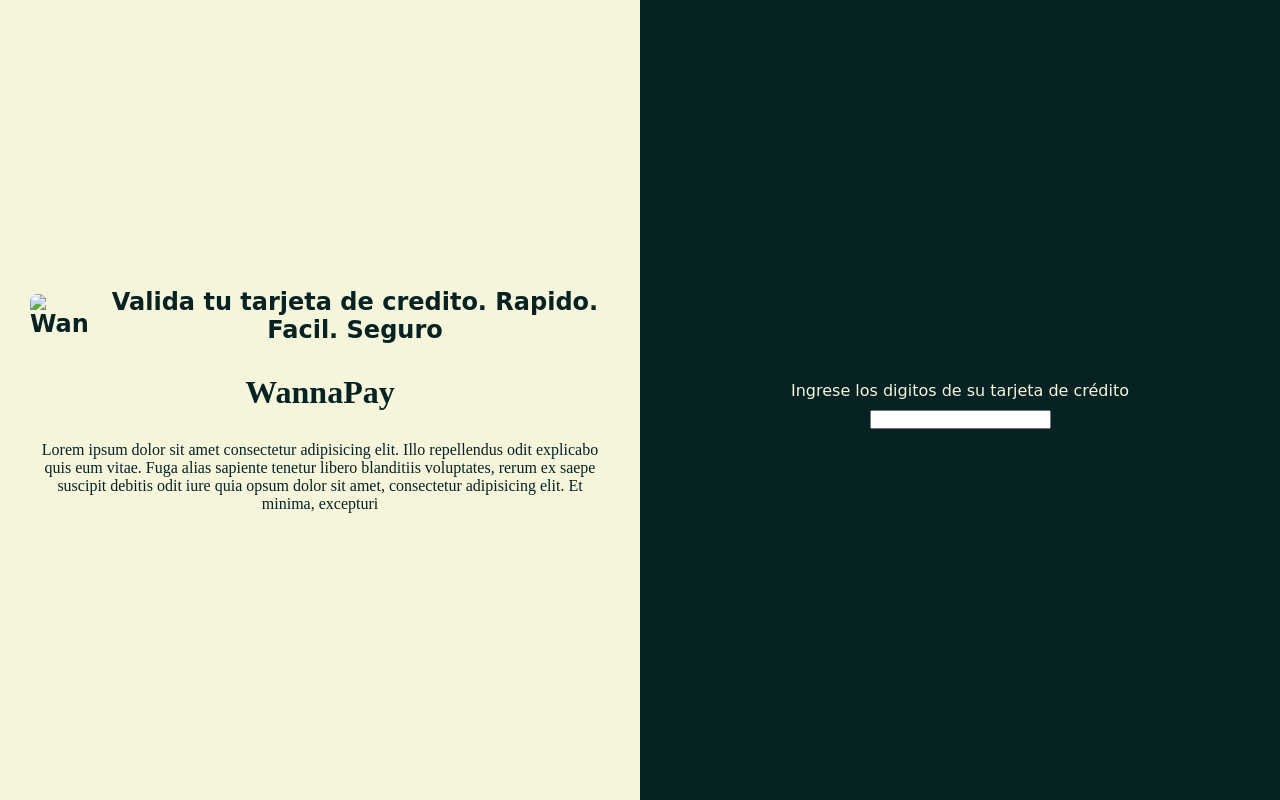
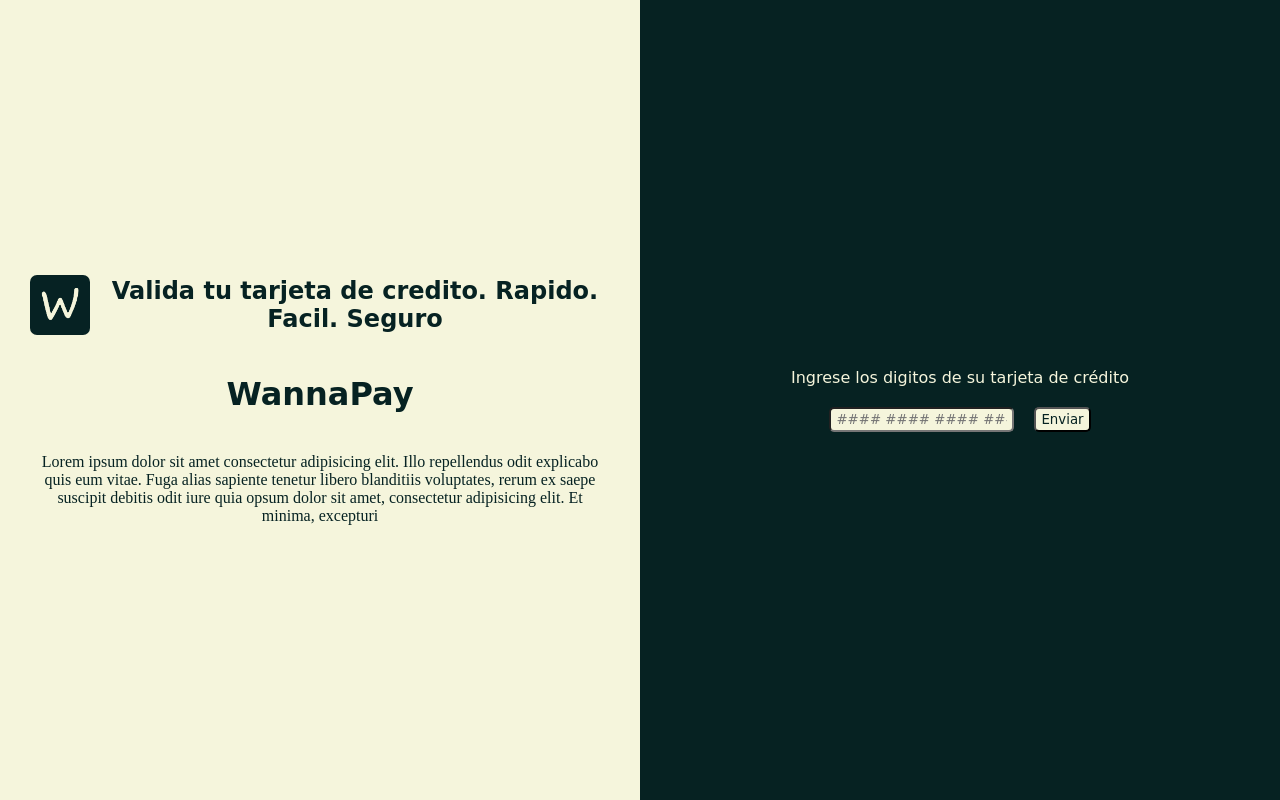
Before and after one commit to Alejandro-Es/validacionTarjeta, a plain HTML site: page index.html in a window 1280 px wide. Drawn offline with Linux system fonts and the light colour scheme.

Commit message:
add a function where you get the number from the user and save it to an array

```diff
--- a/index.html
+++ b/index.html
@@ -7,15 +7,17 @@
     </head>
     <body>
         <div id="information">
-            <h2><img src="img/logo.jpg" alt="WannaPay"> Valida tu tarjeta de credito. Rapido. Facil. Seguro</h2>
+            <h2><img src="logo.jpg" alt="WannaPay"> Valida tu tarjeta de credito. Rapido. Facil. Seguro</h2>
 
             <h1>WannaPay</h1>
             <p>Lorem ipsum dolor sit amet consectetur adipisicing elit. Illo repellendus odit explicabo quis eum vitae. Fuga alias sapiente tenetur libero blanditiis voluptates, rerum ex saepe suscipit debitis odit iure quia opsum dolor sit amet, consectetur adipisicing elit. Et minima, excepturi</p>
         </div>
         <div id="validation">
             <p>Ingrese los digitos de su tarjeta de crédito</p>
-            <input type="text" name="card" id="cardNumber">
-
+            <form>
+            <input type="text" placeholder="#### #### #### ####" id="inputCard">
+            <input type="button" id="sendData" value="Enviar">
+            </form>
         </div>
         <script src="script.js"></script>
     </body>
--- a/script.js
+++ b/script.js
@@ -0,0 +1,17 @@
+const inputCard = document.getElementById("inputCard");
+const sendData = document.getElementById("sendData");
+let cardNumber = []
+let arrayNumberCard = [];
+let arrayReversed;
+
+function getData() {
+    //Obtengo el numero de la tarjeta del usuario y la almaceno en un array
+    // cardNumber = Array.from(inputCard.value);
+    // console.log(cardNumber);
+    cardNumber = inputCard.value;
+    for (i = 0; i < cardNumber.length; i++){
+        arrayNumberCard[i] = cardNumber[i];
+    }
+    console.log(arrayNumberCard);
+}
+sendData.addEventListener("click", getData);
--- a/style.css
+++ b/style.css
@@ -34,7 +34,8 @@ body {
 }
 
 #information h1 {
-    margin: 0px;
+    margin: 10px;
+    font-family: cursive;
 }
 
 #information p{
@@ -53,11 +54,31 @@ body {
     align-items: center;
 }
 
-#validation form {
-    flex-direction: column;
-}
+
 #validation p{
     margin: 10px;
     color: #f5f5dc;
     font-family: cursive;
+    text-align: center;
 }
+
+#cardNumber{
+    width: 200px;
+}
+
+form{
+    display: flex;
+    flex-wrap: wrap;
+    justify-content: center;
+}
+
+#validation input {
+    margin: 10px;
+    padding: 3px 5px;
+    background-color: #f5f5dc;
+    font-family: cursive;
+    color: #062222;
+    text-align: center;
+    border-radius: 5px;
+
+}
```
Also changed, not shown: logo.jpg (added).
